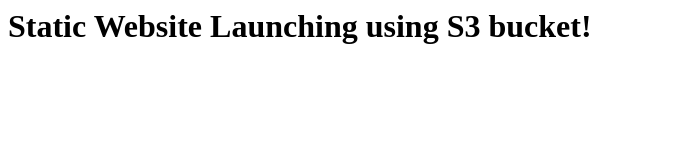
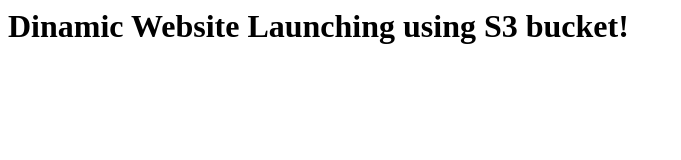
Before and after one commit to vamseeketha/Portal, a plain HTML site: page index.html in a window 1280 px wide. Shown: the whole page, without its empty margins (0-681 px from the left). Drawn offline with Linux system fonts and the light colour scheme.

Commit message:
Update index.html

```diff
--- a/index.html
+++ b/index.html
@@ -3,6 +3,6 @@
         <title>Welcome to LEENA-IT! </title>
     </head>
     <body>
-        <h1>Static Website Launching using S3 bucket! </h1>
+        <h1>Dinamic Website Launching using S3 bucket! </h1>
     </body>
 </html>
```
